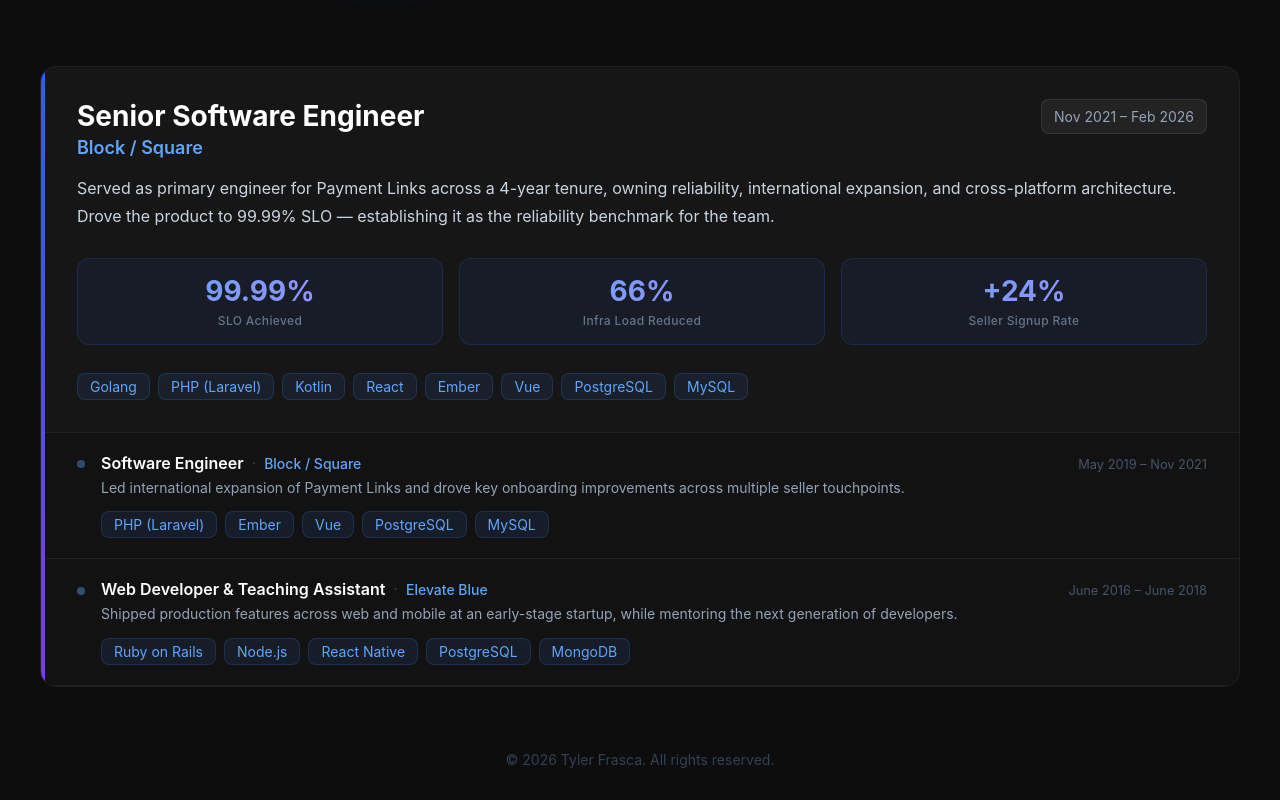
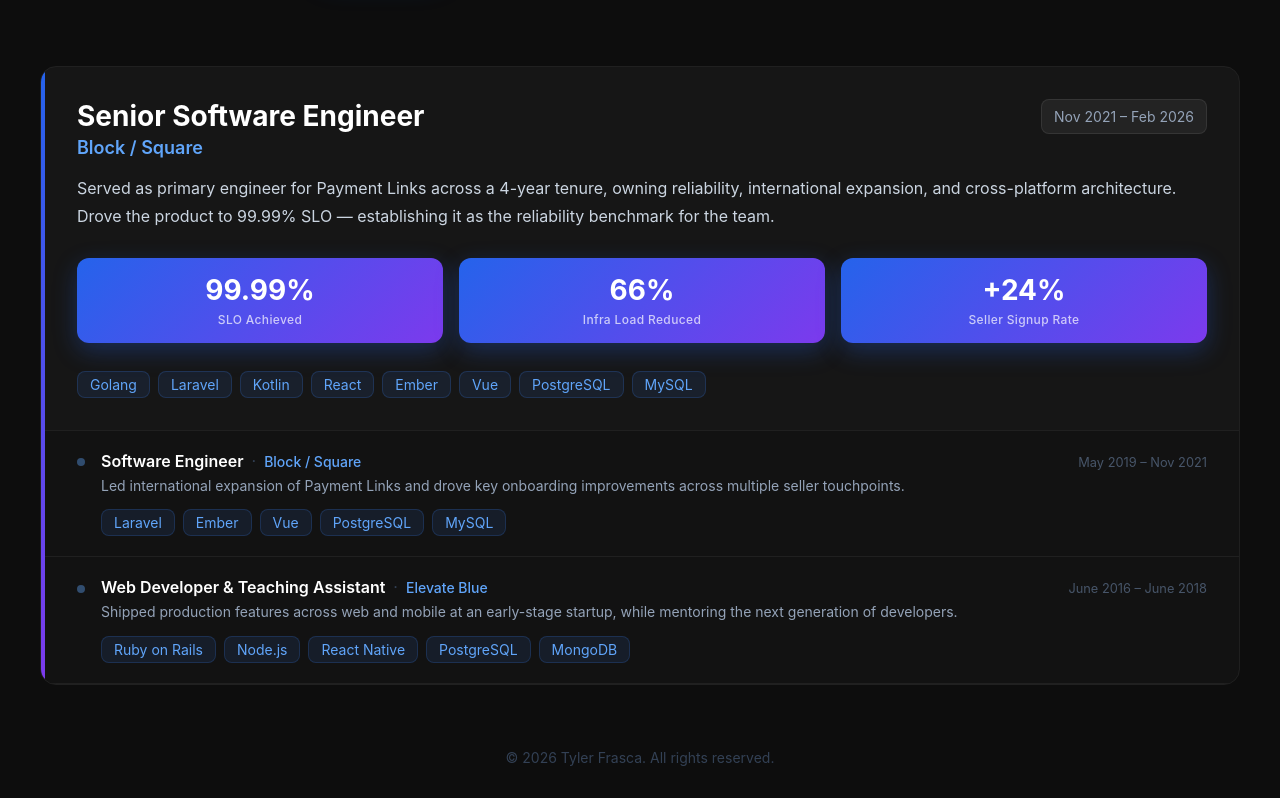
Before and after one commit to tfrasc/tfrasc.github.io, a React (Create React App) app in the folder personal-website/: page / in a window 1280 px wide. Shown: the part 724-1524 px from the top of the page. Built offline with nearby package versions, Linux system fonts and the light colour scheme.

Commit message:
Better highlight chip styling

```diff
--- a/personal-website/src/components/Experience.jsx
+++ b/personal-website/src/components/Experience.jsx
@@ -73,24 +73,21 @@
       flex: '1',
       minWidth: '100px',
       padding: '1rem 1.25rem',
-      background: 'rgba(37, 99, 235, 0.08)',
-      border: '1px solid rgba(37, 99, 235, 0.2)',
+      background: 'linear-gradient(135deg, #2563eb 0%, #7c3aed 100%)',
       borderRadius: '0.75rem',
       textAlign: 'center',
+      boxShadow: '0 8px 24px rgba(37, 99, 235, 0.3)',
     },
     metricValue: {
       fontSize: '1.75rem',
       fontWeight: 'bold',
-      background: 'linear-gradient(135deg, #60a5fa 0%, #a78bfa 100%)',
-      WebkitBackgroundClip: 'text',
-      WebkitTextFillColor: 'transparent',
-      backgroundClip: 'text',
+      color: '#ffffff',
       lineHeight: '1.2',
       marginBottom: '0.25rem',
     },
     metricLabel: {
       fontSize: '0.75rem',
-      color: '#64748b',
+      color: 'rgba(255, 255, 255, 0.7)',
       fontWeight: '500',
       letterSpacing: '0.03em',
     },
--- a/personal-website/src/data/portfolioData.js
+++ b/personal-website/src/data/portfolioData.js
@@ -52,14 +52,14 @@
       { value: "+24%", label: "Seller Signup Rate" },
     ],
     tagline: "Owned reliability, expansion, and platform architecture for Payment Links.",
-    skills: ["Golang", "PHP (Laravel)", "Kotlin", "React", "Ember", "Vue", "PostgreSQL", "MySQL"]
+    skills: ["Golang", "Laravel", "Kotlin", "React", "Ember", "Vue", "PostgreSQL", "MySQL"]
   },
   {
     title: "Software Engineer",
     company: "Block / Square",
     period: "May 2019 – Nov 2021",
     tagline: "Led international expansion of Payment Links and drove key onboarding improvements across multiple seller touchpoints.",
-    skills: ["PHP (Laravel)", "Ember", "Vue", "PostgreSQL", "MySQL"]
+    skills: ["Laravel", "Ember", "Vue", "PostgreSQL", "MySQL"]
   },
   {
     title: "Web Developer & Teaching Assistant",
```
